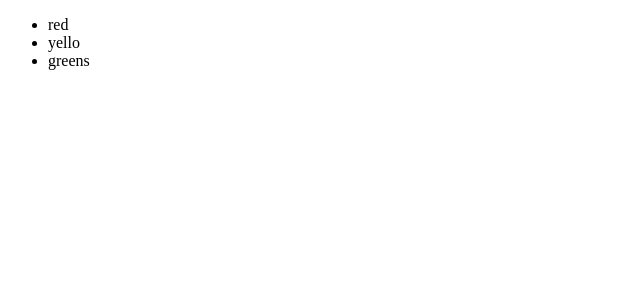
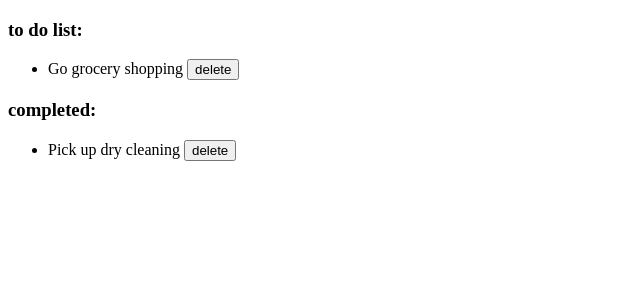
Before and after one commit to isabel985/to-do, a React (Create React App) app: page / in a window 1280 px wide. Shown: the top 300 px of the page, without its empty margins (0-640 px from the left). Built offline with nearby package versions, Linux system fonts and the light colour scheme.

Commit message:
changed store to use objects

```diff
--- a/src/components/ListItem.js
+++ b/src/components/ListItem.js
@@ -1,7 +1,7 @@
 import React from 'react';
 
-export default ({ item }) => {
+export default ({ message }) => {
     return (
-        <li>{item}</li>
+        <li>{message} <button>delete</button></li>
     );
 };
--- a/src/containers/ToDoList.js
+++ b/src/containers/ToDoList.js
@@ -6,13 +6,24 @@ function ToDoList({ listItems, someaction }) {
     // const toDoItems = ["hello", "bye", "seeya"];
 
     return (
+        <React.Fragment>
+            <h3>to do list:</h3>
             <ul>
                 {listItems.map(item => {
-                return (
-                    <ListItem item={item} />
-                )
+                    if (item.completed === false) {
+                        return <ListItem message={item.message} key={item.id} />
+                    }
                 })}
             </ul>
+            <h3>completed:</h3>
+            <ul>
+                {listItems.map(item => {
+                    if (item.completed) {
+                        return <ListItem message={item.message} key={item.id} />
+                    }
+                })}
+            </ul>
+        </React.Fragment>
     )
 }
 
--- a/src/data/listItems.js
+++ b/src/data/listItems.js
@@ -1,3 +1,16 @@
-const listItems = [ "red", "yello", "greens" ];
+// const listItems = [ "red", "yello", "greens" ];
+
+const listItems = [
+    {
+        id: 1,
+        message: "Pick up dry cleaning",
+        completed: true
+    },
+    {
+        id: 2,
+        message: "Go grocery shopping",
+        completed: false
+    }
+]
 
 export default listItems;
```
Lines whose indentation alone changed are shown as unchanged.
